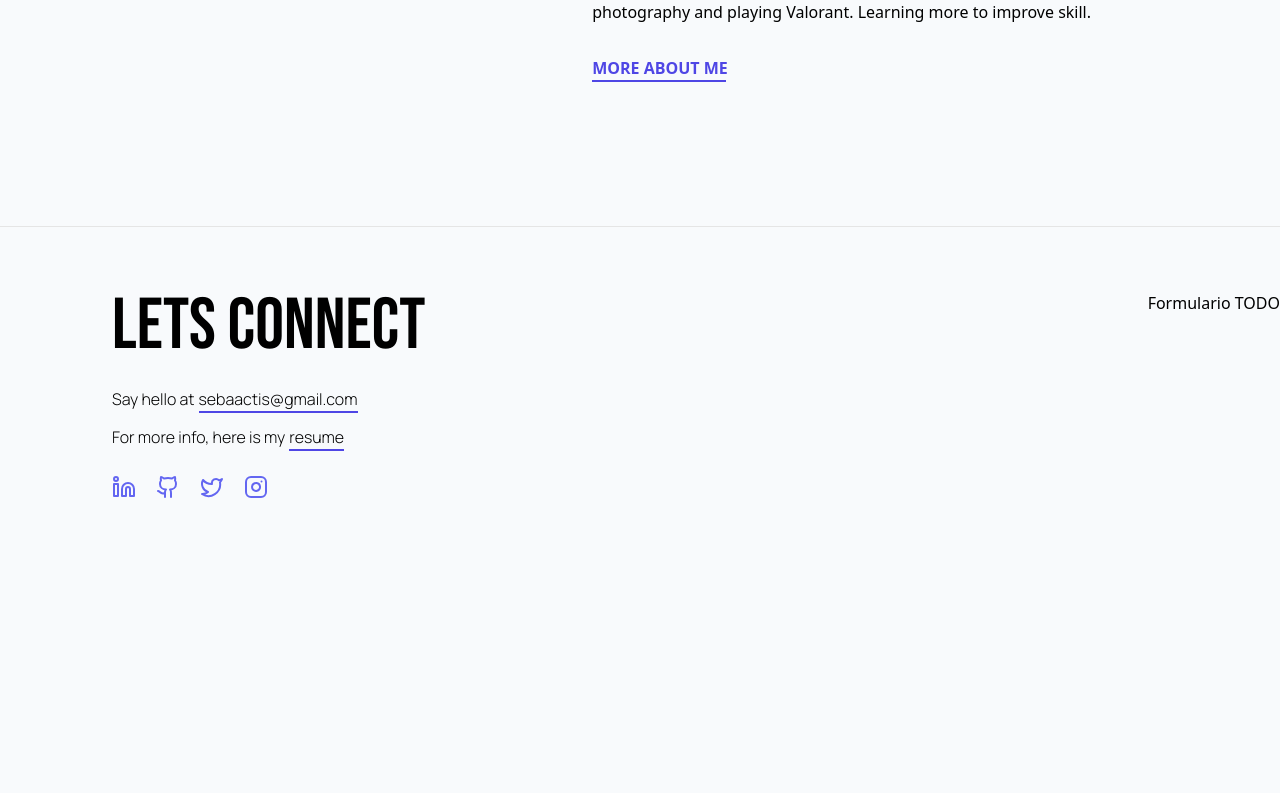
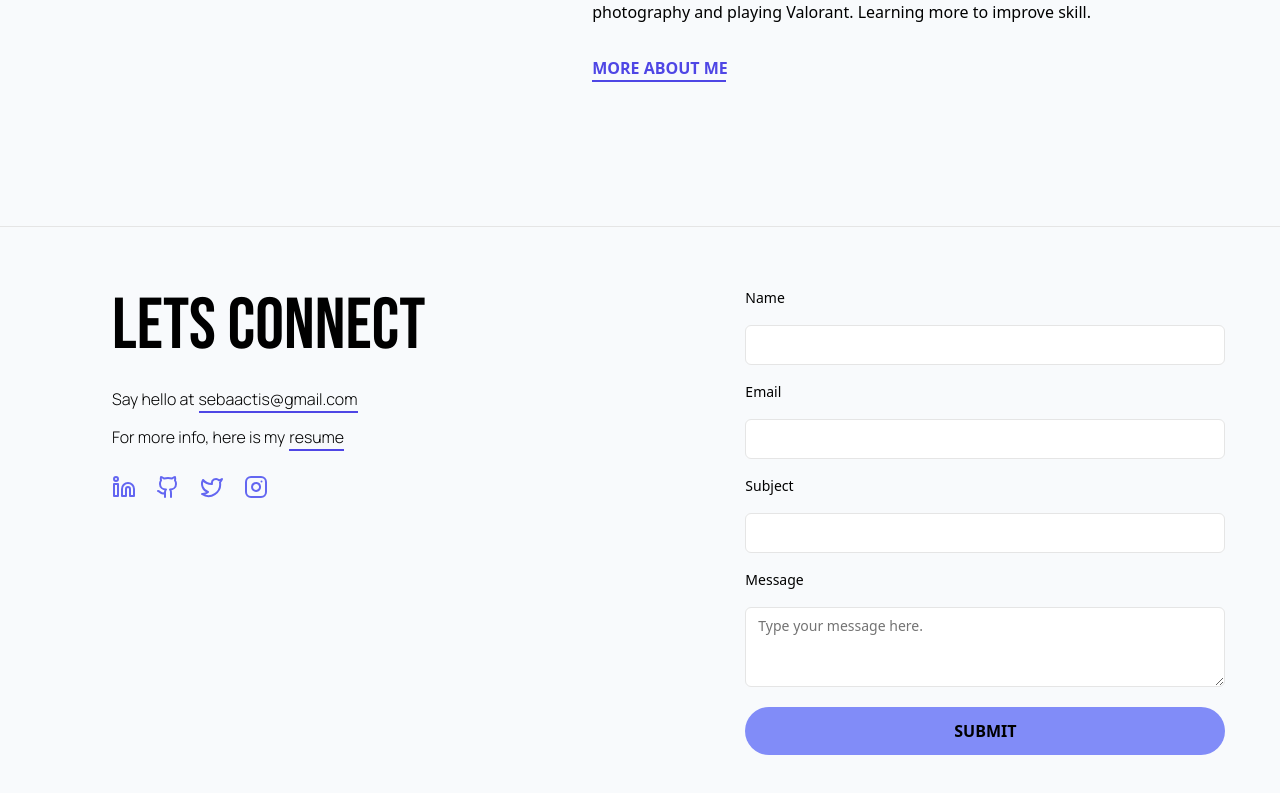
Before and after one commit to sebaactis/portfolio, a Next.js app: page / in a window 1280 px wide. Shown: the part 3938-4731 px from the top of the page. Before the commit the page ends 4477 px from the top, so only its background shows below. Built offline with nearby package versions, Linux system fonts and the light colour scheme.

Commit message:
contacto v2

```diff
--- a/components/contact/contact.tsx
+++ b/components/contact/contact.tsx
@@ -1,10 +1,13 @@
 import { bebasNeue, manrope } from '@/utils/fonts'
 import { Github, Instagram, LinkedinIcon, Twitter } from 'lucide-react'
-import React from 'react'
+import { Input } from "@/components/ui/input"
+import { Label } from "@/components/ui/label"
+import { Textarea } from "@/components/ui/textarea"
+import { Button } from '@/components/ui/button'
 
 const Contact = () => {
     return (
-        <section className="flex justify-between md:ml-28 mt-16 mb-10">
+        <section className="flex md:ml-28 mt-16 mb-10">
             <article className="flex flex-col gap-6">
                 <h2 className={`${bebasNeue.className} md:text-7xl text-6xl`}> LETS CONNECT </h2>
                 <div className="flex flex-col gap-3">
@@ -30,15 +33,25 @@ const Contact = () => {
                 </div>
                 <div className="flex gap-5">
                     <LinkedinIcon className="text-indigo-500" />
-                    <Github className="text-indigo-500"/>
-                    <Twitter className="text-indigo-500"/>
-                    <Instagram className="text-indigo-500"/>
+                    <Github className="text-indigo-500" />
+                    <Twitter className="text-indigo-500" />
+                    <Instagram className="text-indigo-500" />
                 </div>
 
             </article>
-            <article>
-                Formulario TODO
-            </article>
+            <form className="md:ml-80 flex flex-col gap-5">
+                <Label htmlFor="name">Name</Label>
+                <Input className="md:w-[30rem]" type="text" id="name" />
+                <Label htmlFor="email">Email</Label>
+                <Input className="md:w-[30rem]" type="email" id="email" />
+                <Label htmlFor="subject">Subject</Label>
+                <Input className="md:w-[30rem]" type="text" id="subject" />
+                <Label htmlFor="message">Message</Label>
+                <Textarea placeholder="Type your message here." id="message" />
+                <Button className="rounded-3xl py-6 px-5 text-black bg-indigo-400 hover:bg-indigo-400 dark:bg-indigo-400 dark:hover:bg-indigo-400 font-bold hover:scale-[1.02] text-md transition duration-150">SUBMIT
+
+                </Button>
+            </form>
         </section>
 
     )
--- /dev/null
+++ b/components/ui/input.tsx
@@ -0,0 +1,25 @@
+import * as React from "react"
+
+import { cn } from "@/lib/utils"
+
+export interface InputProps
+  extends React.InputHTMLAttributes<HTMLInputElement> {}
+
+const Input = React.forwardRef<HTMLInputElement, InputProps>(
+  ({ className, type, ...props }, ref) => {
+    return (
+      <input
+        type={type}
+        className={cn(
+          "flex h-10 w-full rounded-md border border-neutral-200 bg-white px-3 py-2 text-sm ring-offset-white file:border-0 file:bg-transparent file:text-sm file:font-medium placeholder:text-neutral-500 focus-visible:outline-none focus-visible:ring-2 focus-visible:ring-neutral-950 focus-visible:ring-offset-2 disabled:cursor-not-allowed disabled:opacity-50 dark:border-neutral-800 dark:bg-neutral-950 dark:ring-offset-neutral-950 dark:placeholder:text-neutral-400 dark:focus-visible:ring-neutral-300",
+          className
+        )}
+        ref={ref}
+        {...props}
+      />
+    )
+  }
+)
+Input.displayName = "Input"
+
+export { Input }
--- /dev/null
+++ b/components/ui/label.tsx
@@ -0,0 +1,26 @@
+"use client"
+
+import * as React from "react"
+import * as LabelPrimitive from "@radix-ui/react-label"
+import { cva, type VariantProps } from "class-variance-authority"
+
+import { cn } from "@/lib/utils"
+
+const labelVariants = cva(
+  "text-sm font-medium leading-none peer-disabled:cursor-not-allowed peer-disabled:opacity-70"
+)
+
+const Label = React.forwardRef<
+  React.ElementRef<typeof LabelPrimitive.Root>,
+  React.ComponentPropsWithoutRef<typeof LabelPrimitive.Root> &
+    VariantProps<typeof labelVariants>
+>(({ className, ...props }, ref) => (
+  <LabelPrimitive.Root
+    ref={ref}
+    className={cn(labelVariants(), className)}
+    {...props}
+  />
+))
+Label.displayName = LabelPrimitive.Root.displayName
+
+export { Label }
--- /dev/null
+++ b/components/ui/textarea.tsx
@@ -0,0 +1,24 @@
+import * as React from "react"
+
+import { cn } from "@/lib/utils"
+
+export interface TextareaProps
+  extends React.TextareaHTMLAttributes<HTMLTextAreaElement> {}
+
+const Textarea = React.forwardRef<HTMLTextAreaElement, TextareaProps>(
+  ({ className, ...props }, ref) => {
+    return (
+      <textarea
+        className={cn(
+          "flex min-h-[80px] w-full rounded-md border border-neutral-200 bg-white px-3 py-2 text-sm ring-offset-white placeholder:text-neutral-500 focus-visible:outline-none focus-visible:ring-2 focus-visible:ring-neutral-950 focus-visible:ring-offset-2 disabled:cursor-not-allowed disabled:opacity-50 dark:border-neutral-800 dark:bg-neutral-950 dark:ring-offset-neutral-950 dark:placeholder:text-neutral-400 dark:focus-visible:ring-neutral-300",
+          className
+        )}
+        ref={ref}
+        {...props}
+      />
+    )
+  }
+)
+Textarea.displayName = "Textarea"
+
+export { Textarea }
--- a/package.json
+++ b/package.json
@@ -11,6 +11,7 @@
   "dependencies": {
     "@radix-ui/react-dialog": "^1.0.5",
     "@radix-ui/react-dropdown-menu": "^2.0.6",
+    "@radix-ui/react-label": "^2.0.2",
     "@radix-ui/react-separator": "^1.0.3",
     "@radix-ui/react-slot": "^1.0.2",
     "class-variance-authority": "^0.7.0",
```
Also changed, not shown: 1 other file (tests, documents, lock files or other folders).
